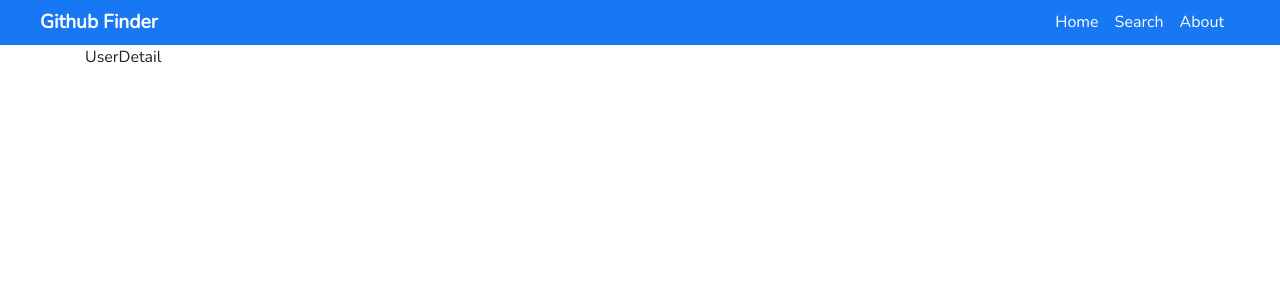
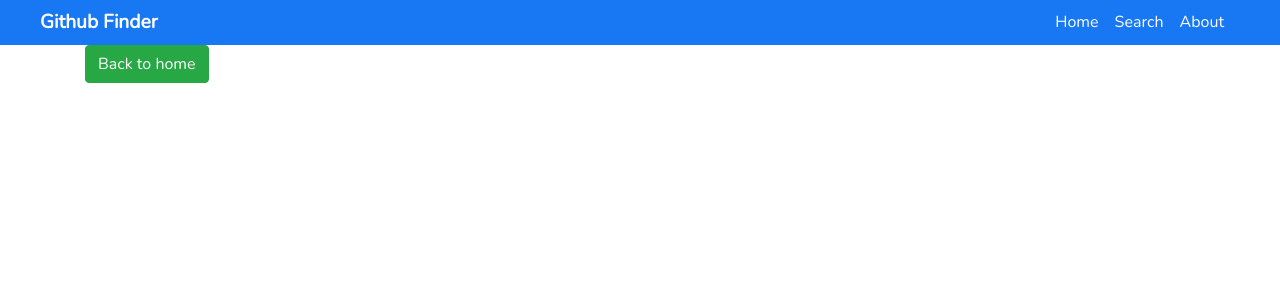
Before and after one commit to HungTrinhIT/DBP-CI-D10, a React (Create React App) app: page /users/1 in a window 1280 px wide. Shown: the top 300 px of the page. Built offline with nearby package versions, Linux system fonts and the light colour scheme; no server answers; the HTML template or start-up script is replaced by a standard one.

Commit message:
complete lecture-09

```diff
--- a/src/App.js
+++ b/src/App.js
@@ -3,7 +3,7 @@ import "./App.css";
 import { BrowserRouter, Route, Switch, Link } from "react-router-dom";
 import Home from "./Containers/Home";
 import About from "./Containers/About";
-import Dashboard from "./Containers/UserDetail";
+import UserDetail from "./Containers/UserDetail";
 import NavBar from "./Layouts/Navbar";
 import Search from "./Containers/Search";
 class App extends Component {
@@ -16,7 +16,7 @@ class App extends Component {
             <Route path="/" exact component={Home} />
             <Route path="/search" component={Search} />
             <Route path="/about" component={About} />
-            <Route path="/users/:login" component={Dashboard} />
+            <Route path="/users/:login" component={UserDetail} />
           </Switch>
         </div>
       </BrowserRouter>
--- a/src/Components/UserItem/index.js
+++ b/src/Components/UserItem/index.js
@@ -1,12 +1,15 @@
 import React from "react";
 import "./UserItem.css";
-import { useHistory } from "react-router-dom";
+// import { useHistory } from "react-router-dom";
 
 const UserItem = (props) => {
-  const { login, avatar_url } = props.user;
-  const history = useHistory();
+  const { history, user } = props;
+  const { login, avatar_url } = user;
+  // const history = useHistory();
+
   const onLinkToUserDetail = () => {
     history.push(`/users/${login}`);
+    // console.log(history);
   };
 
   return (
@@ -20,4 +23,5 @@ const UserItem = (props) => {
     </div>
   );
 };
+UserItem.propTypes = {};
 export default UserItem;
--- a/src/Components/Users/index.js
+++ b/src/Components/Users/index.js
@@ -2,13 +2,13 @@ import React from "react";
 import Loading from "../Loading/Loading";
 import UserItem from "../UserItem";
 const Users = (props) => {
-  const { users, isLoading } = props;
+  const { users, isLoading, history } = props;
   return (
     <>
       <Loading isLoading={isLoading} />
       <div className="row">
         {users.map((userItem, index) => {
-          return <UserItem user={userItem} key={index} />;
+          return <UserItem user={userItem} key={index} history={history} />;
         })}
       </div>
     </>
--- a/src/Containers/Home/index.js
+++ b/src/Containers/Home/index.js
@@ -27,9 +27,10 @@ class Home extends Component {
 
   render() {
     const { users } = this.state;
+    const { history } = this.props;
     return (
       <div className="mt-3">
-        <Users users={users} />
+        <Users users={users} history={history} />
       </div>
     );
   }
--- a/src/Containers/Search/index.js
+++ b/src/Containers/Search/index.js
@@ -54,6 +54,7 @@ class Search extends Component {
 
   render() {
     const { users, isLoading, isShowButtonClear, isShowAlert } = this.state;
+
     return (
       <div>
         {isShowAlert && (
@@ -67,7 +68,11 @@ class Search extends Component {
           isShowButtonClear={isShowButtonClear}
           onClearUsers={this.onClearUsers}
         />
-        <Users users={users} isLoading={isLoading} />
+        <Users
+          users={users}
+          isLoading={isLoading}
+          history={this.props.history}
+        />
       </div>
     );
   }
--- a/src/Containers/UserDetail/index.js
+++ b/src/Containers/UserDetail/index.js
@@ -1,5 +1,6 @@
 import React, { Component } from "react";
 import axios from "axios";
+import Button from "../../Components/Button";
 
 class UserDetail extends Component {
   state = {
@@ -8,6 +9,7 @@ class UserDetail extends Component {
   };
   async componentDidMount() {
     const login = this.props.match.params.login;
+
     const response = await axios.get(`https://api.github.com/users/${login}`);
     const responseRepo = await axios.get(
       `https://api.github.com/users/${login}/repos`
@@ -18,8 +20,21 @@ class UserDetail extends Component {
       repos: responseRepo.data,
     });
   }
+
+  onBackToHome = () => {
+    // this.props.history.push("/");
+    this.props.history.goBack();
+  };
   render() {
-    return <div>UserDetail</div>;
+    return (
+      <div>
+        <Button
+          label="Back to home"
+          onClick={this.onBackToHome}
+          color="success"
+        />
+      </div>
+    );
   }
 }
 
```
Also changed, not shown: src/Components/SearchUser/index.js (line endings or trailing spaces).
